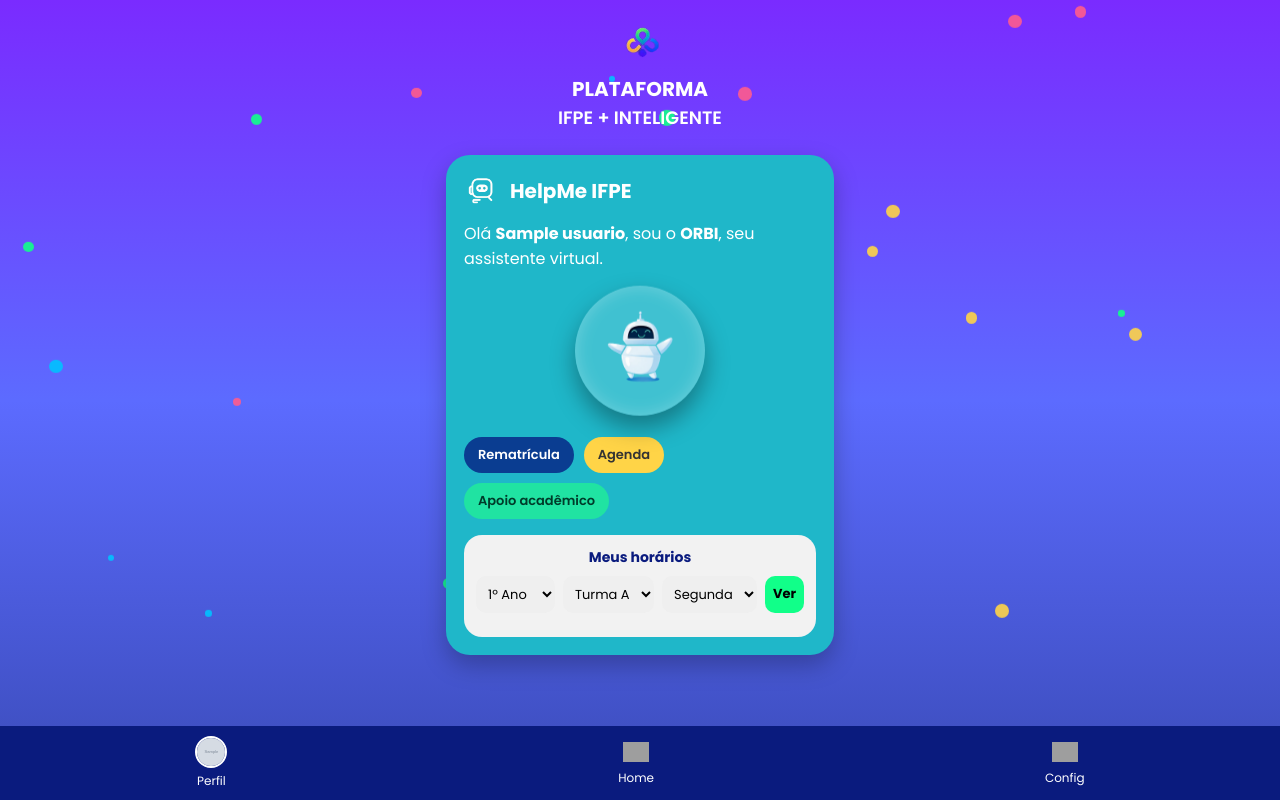
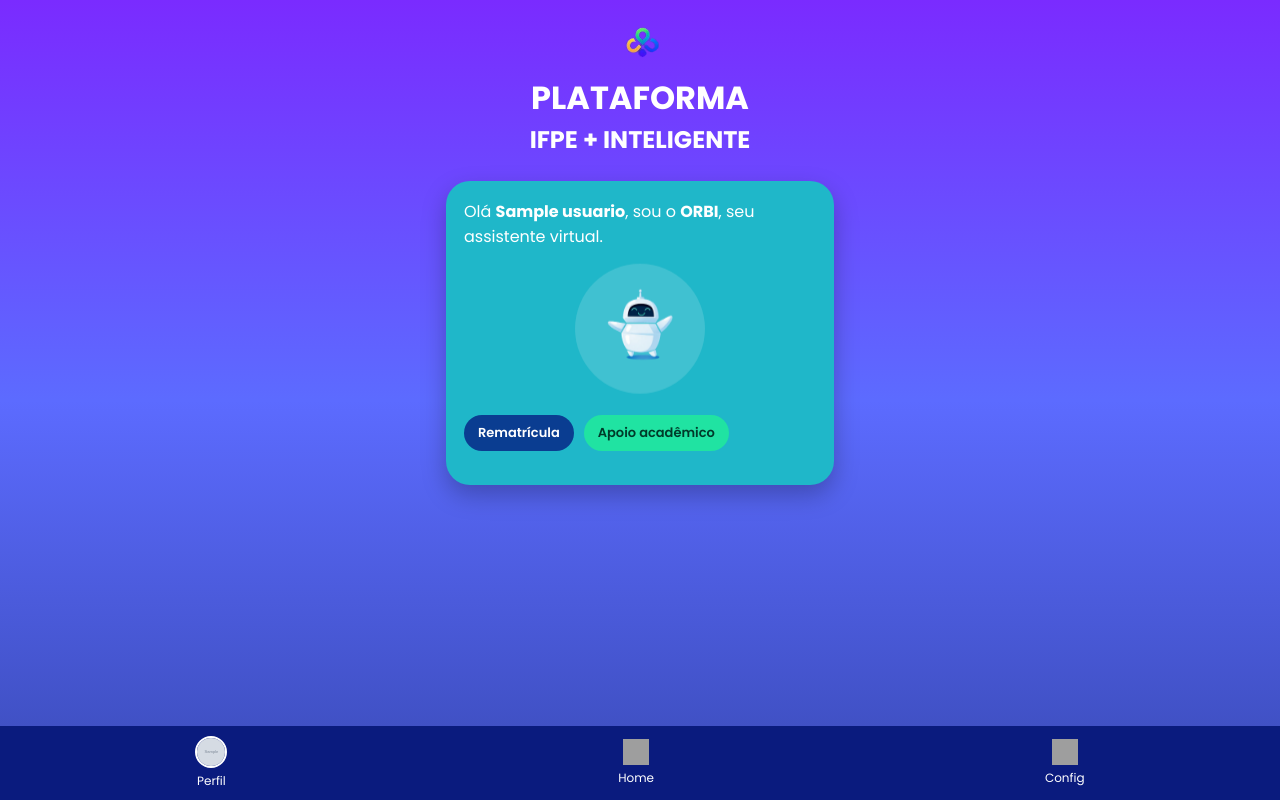
Before and after one commit to ghrc-dev/IFPE-Inteligente-3.1, a Flask app: template templates/helpme.html in a window 1280 px wide. Run offline with Flask 3, Linux system fonts and the light colour scheme; the template is opened without the code that fills it: most values are stand-ins (such as "Sample title", 1, 10 or a date in 2020); grey boxes marked "Sample" are stand-in pictures; parts of the project's set-up code (start-up, migrations or seed data) failed here and were passed over; grey boxes are pictures that could not be loaded.

Commit message:
Update helpme.html

```diff
--- a/templates/helpme.html
+++ b/templates/helpme.html
@@ -47,53 +47,14 @@ body{
   font-size:12px;
 }
 
-.nav-item:hover{ opacity:.85; }
-
-.icon-img{
-  width:26px;
-  height:26px;
-  object-fit:contain;
-}
-
+.icon-img{width:26px;height:26px}
 .foto-perfil{
   width:32px;
   height:32px;
   border-radius:50%;
+  border:2px solid #fff;
   object-fit:cover;
-  border:2px solid #fff;
 }
-
-/* ===== LOADING ===== */
-#loading{
-  position:fixed;
-  inset:0;
-  background:linear-gradient(180deg,#7A2BFF,#19CFFF);
-  display:flex;
-  align-items:center;
-  justify-content:center;
-  z-index:99999;
-}
-
-.recycle{
-  font-size:70px;
-  animation:spin 1.5s linear infinite;
-}
-
-@keyframes spin{ to{transform:rotate(360deg)} }
-
-/* ===== PARTICLES ===== */
-.particle{
-  position:absolute;
-  border-radius:50%;
-  opacity:.9;
-  animation:float 6s ease-in-out infinite;
-  z-index:-1;
-}
-.blue{background:#00C2FF}
-.green{background:#11FF89}
-.yellow{background:#FFD447}
-.pink{background:#FF5C8D}
-@keyframes float{50%{transform:translateY(-14px)}}
 
 /* ===== LAYOUT ===== */
 .container{
@@ -104,8 +65,6 @@ body{
 
 .header{text-align:center;margin-bottom:24px}
 .header img{width:85px}
-.header h1{font-size:20px;font-weight:700}
-.header h2{font-size:18px;font-weight:600}
 
 .card{
   background:#1FB7C9;
@@ -120,20 +79,14 @@ body{
   width:130px;
   padding:14px;
   border-radius:50%;
-  background:rgba(255,255,255,0.15);
-  box-shadow:0 12px 25px rgba(0,0,0,.35), inset 0 0 18px rgba(255,255,255,.25);
+  background:rgba(255,255,255,.15);
   animation:roboFloat 3s ease-in-out infinite;
 }
 @keyframes roboFloat{
-  0%{transform:translateY(0)}
   50%{transform:translateY(-10px)}
-  100%{transform:translateY(0)}
 }
 
-.card-top{display:flex;align-items:center;gap:10px;margin-bottom:12px}
-.card-top img{width:36px}
-.card-top h3{font-size:20px;font-weight:700}
-
+/* ===== BOTÕES ===== */
 .buttons{display:flex;gap:10px;flex-wrap:wrap;margin-bottom:16px}
 .btn{
   border:none;
@@ -148,71 +101,59 @@ body{
 .btn.yellow{background:#FFD447;color:#333}
 .btn.green{background:#20E3A2;color:#003B2A}
 
-/* ===== HORÁRIOS ===== */
+/* ===== BLOCOS ===== */
 .schedule{
   background:#F2F2F2;
   border-radius:18px;
-  padding:12px;
+  padding:16px;
+  color:#0A1B7E;
+  margin-top:14px;
+}
+
+.schedule h4{text-align:center;margin-bottom:10px}
+
+/* ===== TABELA APOIO ===== */
+.apoio-table{
+  width:100%;
+  background:#fff;
+  border-radius:18px;
+  padding:10px;
+  border-collapse:separate;
+  border-spacing:0 14px;
+  font-size:13px;
+}
+
+.apoio-table tr{
+  background:#F7F9FF;
+  border-radius:14px;
+}
+
+.apoio-table td{
+  padding:12px 14px;
+  vertical-align:top;
+}
+
+.apoio-table td:first-child{
+  font-weight:600;
+  width:55%;
   color:#0A1B7E;
 }
-.schedule h4{text-align:center;font-size:14px;margin-bottom:8px}
-.schedule-item{
-  font-size:13px;
-  display:flex;
-  justify-content:space-between;
-  margin-bottom:6px;
+
+.apoio-table td a{
+  color:#3A4BB8;
+  font-weight:600;
+  word-break:break-word;
 }
 
-/* ===== FILTROS ===== */
-.filters{display:flex;gap:8px;margin-bottom:12px}
-.filters select,.filters button{
-  flex:1;
-  padding:8px;
-  border-radius:10px;
-  border:none;
-  font-size:13px;
-}
-.filters button{background:#11FF89;font-weight:700}
-  table {
-  width: 100%;
-  border-collapse: separate;
-  border-spacing: 0 12px; /* espaço entre as linhas */
-}
-
-td {
-  padding: 10px 14px; /* espaço interno */
-  vertical-align: top;
+.apoio-table small{
+  display:block;
+  margin-top:6px;
+  color:#555;
 }
 </style>
 </head>
 
 <body>
-
-<!-- LOADING -->
-<div id="loading">
-  <div style="text-align:center">
-    <div class="recycle">♻️</div>
-    <h2>IFPE + Inteligente</h2>
-    <p>Carregando práticas sustentáveis...</p>
-  </div>
-</div>
-
-<script>
-window.onload=()=>setTimeout(()=>loading.style.display="none",400);
-</script>
-
-<script>
-const colors=["blue","green","yellow","pink"];
-for(let i=0;i<25;i++){
-  const p=document.createElement("span");
-  p.className=`particle ${colors[Math.random()*4|0]}`;
-  const s=Math.random()*10+6;
-  p.style.width=p.style.height=s+"px";
-  p.style.top=Math.random()*100+"%";
-  p.style.left=Math.random()*100+"%";
-  document.body.appendChild(p);
-}
-</script>
 
 <div class="container">
 
@@ -224,11 +165,6 @@ for(let i=0;i<25;i++){
 
   <div class="card">
 
-    <div class="card-top">
-      <img src="{{ url_for('static', filename='help_semfundo.png') }}">
-      <h3>HelpMe IFPE</h3>
-    </div>
-
     <p>Olá <strong>{{ usuario.nome }}</strong>, sou o <strong>ORBI</strong>, seu assistente virtual.</p>
 
     <div class="robo-box">
@@ -236,160 +172,54 @@ for(let i=0;i<25;i++){
     </div>
 
     <div class="buttons">
-      <a class="btn blue" href="https://sites.google.com/jaboatao.ifpe.edu.br/ensino/secretaria">Rematrícula</a>
-      <a class="btn yellow" href="#">Agenda</a>
-      <button class="btn green" id="btnApoio" onclick="toggleApoio()">Apoio acadêmico</button>
-    </div>
-
-    <div class="schedule" id="horariosBox">
-      <h4>Meus horários</h4>
-
-      <div class="filters">
-        <select id="serie">
-          <option value="1">1º Ano</option>
-          <option value="2">2º Ano</option>
-          <option value="3">3º Ano</option>
-        </select>
-
-        <select id="turma">
-          <option value="A">Turma A</option>
-          <option value="B">Turma B</option>
-        </select>
-
-        <select id="dia">
-          <option value="segunda">Segunda</option>
-          <option value="terca">Terça</option>
-          <option value="quarta">Quarta</option>
-          <option value="quinta">Quinta</option>
-          <option value="sexta">Sexta</option>
-        </select>
-
-        <button onclick="mostrarHorarios()">Ver</button>
-      </div>
-
-      <div id="scheduleList"></div>
+      <a class="btn blue" href="#">Rematrícula</a>
+      <button class="btn green" onclick="toggleApoio()">Apoio acadêmico</button>
     </div>
 
     <div class="schedule" id="apoioBox" style="display:none;">
       <h4>Apoio Acadêmico</h4>
-      <p style="font-size:13px;text-align:center">Entre em contato 👇</p>
+      <p style="text-align:center;font-size:13px">Entre em contato 👇</p>
 
-      <table style="width:100%;background:#fff;border-radius:12px;padding:8px;font-size:13px">
+      <table class="apoio-table">
+        <tr><td>Gabinete da Direção-Geral</td><td><a href="mailto:gd@jaboatao.ifpe.edu.br">gd@jaboatao.ifpe.edu.br</a></td></tr>
+        <tr><td>Direção de Ensino</td><td><a href="mailto:den@jaboatao.ifpe.edu.br">den@jaboatao.ifpe.edu.br</a></td></tr>
+        <tr><td>Direção de Administração e Planejamento</td><td><a href="mailto:dap@jaboatao.ifpe.edu.br">dap@jaboatao.ifpe.edu.br</a></td></tr>
+        <tr><td>Divisão de Pesquisa e Extensão</td><td><a href="mailto:dpex@jaboatao.ifpe.edu.br">dpex@jaboatao.ifpe.edu.br</a></td></tr>
+        <tr><td>Coordenação ADS</td><td><a href="mailto:coordenacao.ads@jaboatao.ifpe.edu.br">coordenacao.ads@jaboatao.ifpe.edu.br</a></td></tr>
+        <tr><td>CRADT (Secretaria)</td><td><a href="mailto:atendimento.secretaria@jaboatao.ifpe.edu.br">atendimento.secretaria@jaboatao.ifpe.edu.br</a></td></tr>
+        <tr><td>Biblioteca</td><td><a href="mailto:biblioteca@jaboatao.ifpe.edu.br">biblioteca@jaboatao.ifpe.edu.br</a></td></tr>
         <tr>
-  <td>Gabinete da Direção-Geral</td>
-  <td><a href="mailto:gd@jaboatao.ifpe.edu.br">gd@jaboatao.ifpe.edu.br</a></td>
-</tr>
-
-<tr>
-  <td>Direção de Ensino</td>
-  <td><a href="mailto:den@jaboatao.ifpe.edu.br">den@jaboatao.ifpe.edu.br</a></td>
-</tr>
-
-<tr>
-  <td>Direção de Administração e Planejamento</td>
-  <td><a href="mailto:dap@jaboatao.ifpe.edu.br">dap@jaboatao.ifpe.edu.br</a></td>
-</tr>
-
-<tr>
-  <td>Divisão de Pesquisa e Extensão</td>
-  <td><a href="mailto:dpex@jaboatao.ifpe.edu.br">dpex@jaboatao.ifpe.edu.br</a></td>
-</tr>
-
-<tr>
-  <td>Coordenação do Tecnólogo em Análise e Desenvolvimento de Sistemas</td>
-  <td><a href="mailto:coordenacao.ads@jaboatao.ifpe.edu.br">coordenacao.ads@jaboatao.ifpe.edu.br</a></td>
-</tr>
-
-<tr>
-  <td>Coordenação do Técnico em Informática para Internet</td>
-  <td><a href="mailto:cipi@jaboatao.ifpe.edu.br">cipi@jaboatao.ifpe.edu.br</a></td>
-</tr>
-
-<tr>
-  <td>Coordenação do Técnico em Qualidade</td>
-  <td><a href="mailto:cctq@jaboatao.ifpe.edu.br">cctq@jaboatao.ifpe.edu.br</a></td>
-</tr>
-
-<tr>
-  <td>CRADT (Secretaria)</td>
-  <td><a href="mailto:atendimento.secretaria@jaboatao.ifpe.edu.br">atendimento.secretaria@jaboatao.ifpe.edu.br</a></td>
-</tr>
-
-<tr>
-  <td>Biblioteca</td>
-  <td><a href="mailto:biblioteca@jaboatao.ifpe.edu.br">biblioteca@jaboatao.ifpe.edu.br</a></td>
-</tr>
-
-<tr>
-  <td>Coordenadoria de Monitoria</td>
-  <td><a href="mailto:monitoria@jaboatao.ifpe.edu.br">monitoria@jaboatao.ifpe.edu.br</a></td>
-</tr>
-
-<tr>
-  <td>Divisão de Assistência ao Ensino e ao Estudante (DAEE)</td>
-  <td>
-    <a href="mailto:daee@jaboatao.ifpe.edu.br">daee@jaboatao.ifpe.edu.br</a><br>
-    <small>Fale com a DAEE: (81) 99348-4312</small>
-  </td>
-</tr>
-
-<tr>
-  <td>Coordenadoria de Psicologia</td>
-  <td><a href="mailto:anamelia.mello@jaboatao.ifpe.edu.br">anamelia.mello@jaboatao.ifpe.edu.br</a></td>
-</tr>
-
-<tr>
-  <td>Assessoria Pedagógica</td>
-  <td>
-    <a href="mailto:adriana.assis@jaboatao.ifpe.edu.br">adriana.assis@jaboatao.ifpe.edu.br</a><br>
-    <a href="mailto:graciele.gomes@jaboatao.ifpe.edu.br">graciele.gomes@jaboatao.ifpe.edu.br</a>
-  </td>
-</tr>
-
-<tr>
-  <td>Coordenação do Técnico Integrado ao Médio em Desenvolvimento de Sistemas</td>
-  <td><a href="mailto:ctimds@jaboatao.ifpe.edu.br">ctimds@jaboatao.ifpe.edu.br</a></td>
-</tr>
+          <td>DAEE</td>
+          <td>
+            <a href="mailto:daee@jaboatao.ifpe.edu.br">daee@jaboatao.ifpe.edu.br</a>
+            <small>(81) 99348-4312</small>
+          </td>
+        </tr>
       </table>
     </div>
 
   </div>
 </div>
 
-<!-- ===== NAVBAR ===== -->
 <div class="navbar">
-
   <a href="/perfil" class="nav-item">
-    <img class="foto-perfil"
-      src="{{ usuario.foto if usuario.foto else url_for('static', filename='fotoexemplo.jpg') }}"
-      alt="Perfil">
+    <img class="foto-perfil" src="{{ usuario.foto if usuario.foto else url_for('static', filename='fotoexemplo.jpg') }}">
     <span>Perfil</span>
   </a>
-
   <a href="/home" class="nav-item">
-    <img src="{{ url_for('static', filename='homeimg.webp') }}" class="icon-img" alt="Home">
+    <img src="{{ url_for('static', filename='homeimg.webp') }}" class="icon-img">
     <span>Home</span>
   </a>
-
   <a href="/config" class="nav-item">
-    <img src="{{ url_for('static', filename='configimg.jpg') }}" class="icon-img" alt="Config">
+    <img src="{{ url_for('static', filename='configimg.jpg') }}" class="icon-img">
     <span>Config</span>
   </a>
-
 </div>
 
 <script>
-function mostrarHorarios(){
-  const horarios=["07:15 - 08:00","08:00 - 08:45","08:45 - 09:30","09:45 - 10:30","10:30 - 11:15","11:15 - 12:00","12:00 - 12:45"];
-  const aulas=grade[serie.value]?.[turma.value]?.[dia.value];
-  scheduleList.innerHTML=aulas
-    ? aulas.map((a,i)=>`<div class="schedule-item"><span>${a}</span><span>${horarios[i]}</span></div>`).join("")
-    : "<p>Sem aulas.</p>";
-}
-
 function toggleApoio(){
-  apoioBox.style.display=apoioBox.style.display==="none"?"block":"none";
-  horariosBox.style.display=apoioBox.style.display==="none"?"block":"none";
+  apoioBox.style.display =
+    apoioBox.style.display === "none" ? "block" : "none";
 }
 </script>
 
```
